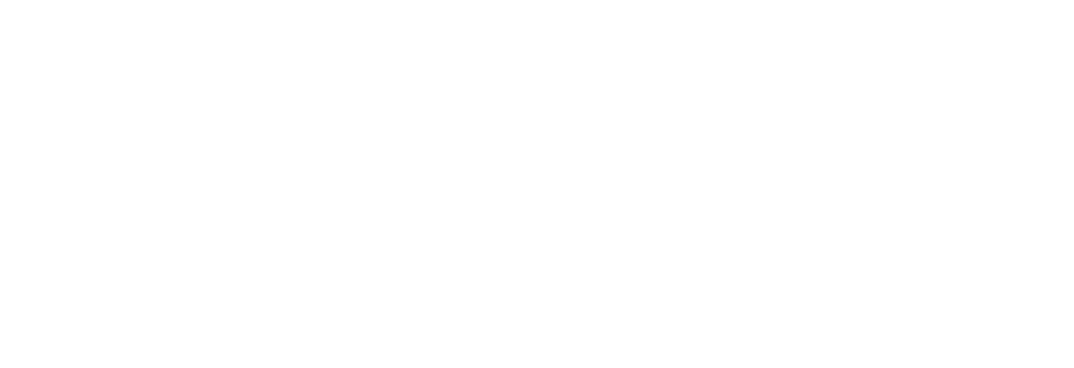
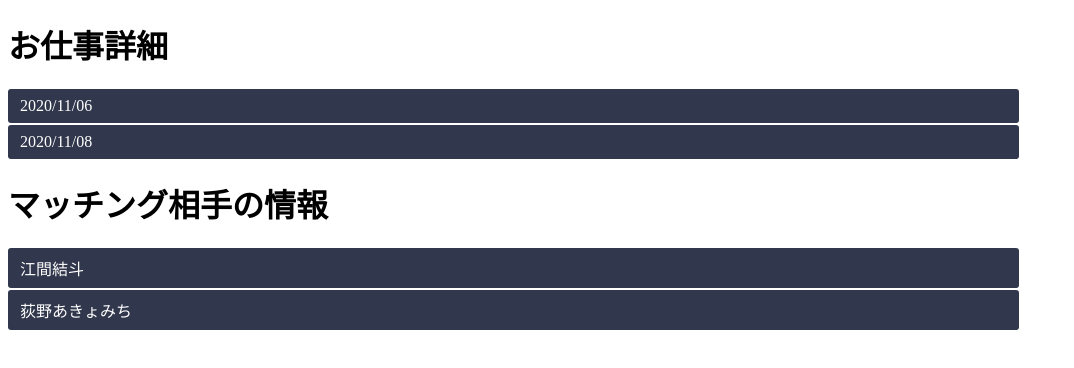
Before and after one commit to KotaSuzuki0823/hackU-meijo2020, a plain HTML site: page matching.html in a window 1280 px wide. Shown: the whole page, without its empty margins (0-1074 px from the left). Drawn offline with Linux system fonts and the light colour scheme.

Commit message:
マッチング後の画面になります。

```diff
--- /dev/null
+++ b/js/matching.js
@@ -0,0 +1,112 @@
+/* テスト用のオブジェクト */
+
+var help_data = [
+    {
+        /* お助けの項目から入力されたオブジェクト */
+        "date": "2020/11/06",
+        "when": "朝",
+        "time": "3時間",
+        "content": "買い物",
+        "detail": "荻野の家に行く"
+
+    },
+    {
+        "date": "2020/11/08",
+        "when": "昼",
+        "time": "6時間",
+        "content": "その他",
+        "detail": "Hack U本番!"
+    }
+]
+
+var young_data = [
+    {
+        "name": "江間結斗",
+        "age": "20",
+        "jender": "男",
+        "adress": "愛知県",
+        "phone": "080-6953-5078"
+    },
+    {
+        "name": "荻野あきょみち",
+        "age": "21",
+        "jender": "男",
+        "adress": "愛知県",
+        "phone": "xxx-xxxx-xxxx"
+    }
+]
+
+var old_data = [
+    {
+        "name": "江間結斗",
+        "age": "80",
+        "jender": "男",
+        "adress": "愛知県"
+    },
+    {
+        "name": "荻野あきょみち",
+        "age": "72",
+        "jender": "男",
+        "adress": "岐阜県"
+    },
+]
+
+/* 適切な値を使うためにオブジェクトを整理 */
+
+$.each(help_data, function (index, value) {
+    /* 1.得られたオブジェクトについてタグを生成 */
+    var tagDt = "<dt>" + help_data[index].date + "</dt>";
+    var whenDiv = "<dd><div class='title'>時間帯</div>"
+        + "<div class='main'>" + help_data[index].when + "</div>";
+    var timeDiv = "<div class='title'>所要時間</div>"
+        + "<div class='main'>" + help_data[index].time + "</div>";
+    var contentDiv = "<div class='title'>内容</div>"
+        + "<div class='main'>" + help_data[index].content + "</div>";
+    var detailDiv = "<div class='title'>詳細</div>"
+        + "<div class='main'>" + help_data[index].detail + "</div></dd>";
+
+    /* 2.実際に組込み */
+    $("#up").append(tagDt + whenDiv + timeDiv + contentDiv + detailDiv);
+});
+
+
+$.each(young_data, function (index, value) {
+    var nametag = "<dt>" + young_data[index].name + "</dt>";
+    var ageDiv = "<dd><div class='title'>年齢</div>"
+        + "<div class='main'>" + young_data[index].age + "</div>";
+    var jenderDiv = "<div class='title'>性別</div>"
+        + "<div class='main'>" + young_data[index].jender + "</div>";
+    var adressDiv = "<div class='title'>住所</div>"
+        + "<div class='main'>" + young_data[index].adress + "</div>";
+    var phoneDiv = "<div class='title'>電話番号</div>"
+        + "<div class='main'>" + young_data[index].phone + "</div></dd>";
+
+    $("#down").append(nametag + ageDiv + jenderDiv + adressDiv + phoneDiv);
+});
+
+$(function () {
+    var class_closed = 'closed';
+    $('.accordion').each(function () {
+        var dl = $(this);
+        var allDt = dl.find('dt');
+        var allDd = dl.find('dd');
+
+        function closeAll() {
+            allDt.addClass(class_closed);
+            allDd.addClass(class_closed);
+        }
+        function open(dt, dd) {
+            dt.removeClass(class_closed);
+            dd.removeClass(class_closed);
+        }
+        closeAll();
+
+
+        allDt.click(function () {
+            var dt = $(this);
+            var dd = dt.next();
+            closeAll();
+            open(dt, dd);
+        });
+    });
+});
--- /dev/null
+++ b/matching.css
@@ -0,0 +1,36 @@
+dl{
+    width: 80%;
+}
+dt{
+    font-size: 16px;
+    color: #fff;
+    background-color: #9396a2;
+    padding: 8px 12px;
+    border-radius: 3px;
+    margin: 0 0 2px;
+}
+dd{
+    font-size: 14px;
+    color: #4d4d4d;
+    background-color: #fff;
+    padding: 10px 20px;
+    margin: 0 0 2px;
+}
+
+dt.closed{
+    background-color: #31374c;
+    cursor:pointer;
+}
+dd.closed{
+    display: none;
+}
+
+.title{
+    float: left;
+    padding: 1em;
+}
+.main{
+    margin: 0;
+    padding: 1em 0 1em 10em;
+
+}
--- a/matching.html
+++ b/matching.html
@@ -4,10 +4,19 @@
 <head>
     <meta charset="UTF-8">
     <title>マッチング後の画面</title>
-    <link rel="" type="text/css" href="">
+    <link rel="stylesheet" type="text/css" href="matching.css">
 </head>
 
 <body>
+    <h1>お仕事詳細</h1>
+    <dl class="accordion" id="up">
+    </dl>
+    <h1>マッチング相手の情報</h1>
+    <dl class="accordion" id="down">
+    </dl>
+</body>
 
-</body>
+<script src="./js/jquery-3.5.1.min.js"></script>
+<script src="js/matching.js"></script>
+
 </html>
```
